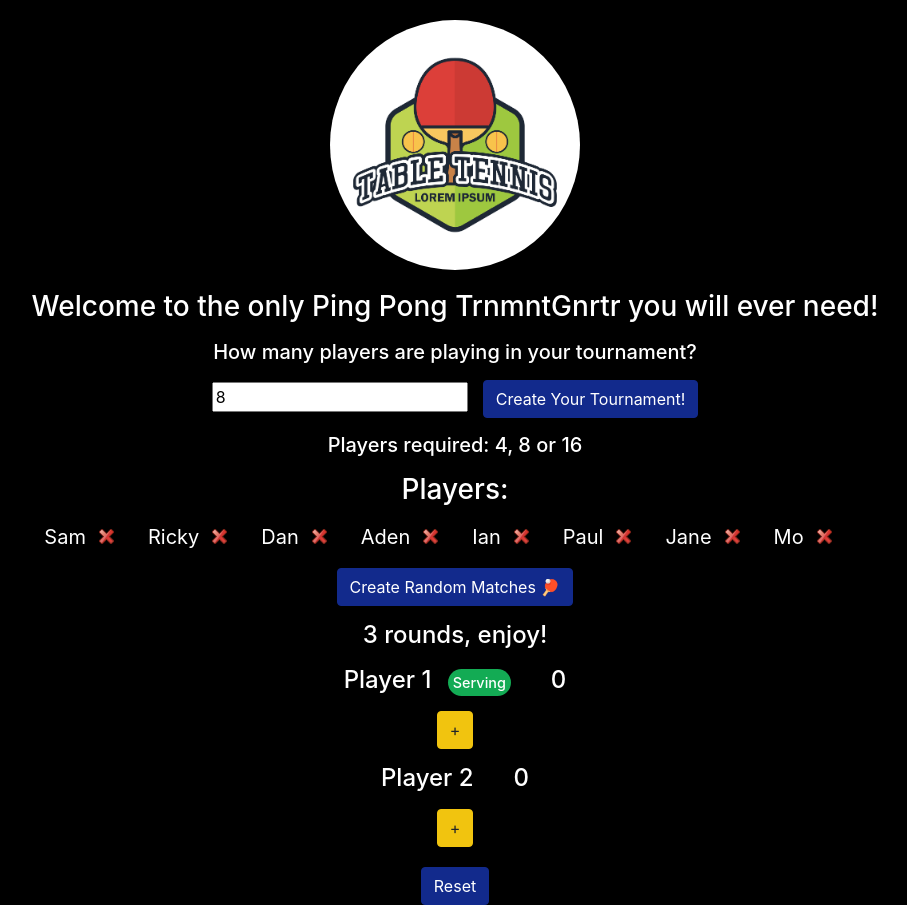
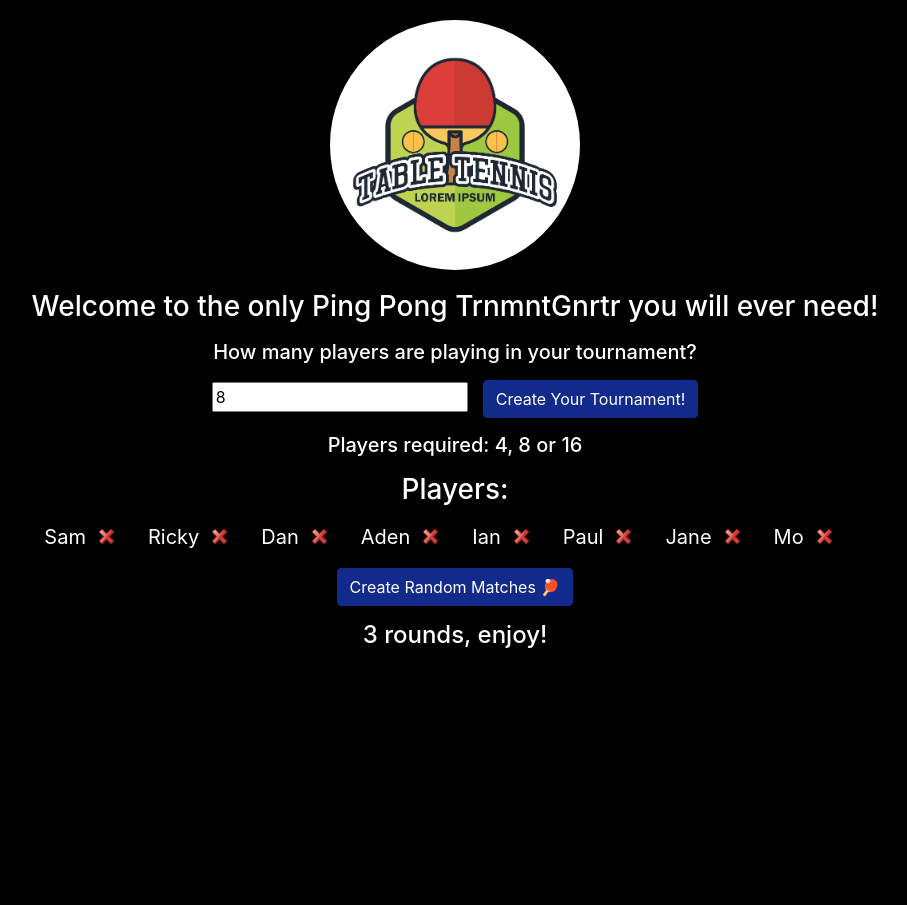
Before and after one commit to sammaggs/ping-pong-app, a React (Create React App) app: page / in a window 1280 px wide. Shown: the whole page, without its empty margins (185-1092 px from the left). After the commit the page ends 800 px from the top, so only its background shows below. Built offline with nearby package versions, Linux system fonts and the light colour scheme.

Commit message:
score keeping showing for all rounds

```diff
--- a/src/Components/FirstRound.js
+++ b/src/Components/FirstRound.js
@@ -101,7 +101,7 @@ class FirstRound extends Component {
             </div>
           );
         })}
-        <ScoreCounter />
+        {pairs.length === 0 || roundFinished ? null : <ScoreCounter/>}
         {roundFinished ? <NextRounds roundNumber={roundNumber + 1} players={winners} /> : null}
         {/* only display next round once this round is finished */}
       </Fragment>
--- a/src/Components/NextRounds.js
+++ b/src/Components/NextRounds.js
@@ -1,5 +1,5 @@
 import React, { Fragment, Component } from "react";
-// import { onLoadMakeFixtures } from '../Utility/Helper';
+import ScoreCounter from './ScoreCounter';
 
 const winnerStyling = {
   backgroundColor: "rgb(191,155,48)"
@@ -95,7 +95,7 @@ class NextRounds extends Component {
             })
           : null}
       {roundFinished && matches.length > 1 ? <NextRounds roundNumber={roundNumber + 1} players={winners} /> : null}
-      {/* {winners.length === 1 ? <h2>{winners[0].player} Wins the Tourney!</h2> : null}  */}
+      {matches.length === 0 || roundFinished ? null : <ScoreCounter/>}
       </Fragment>
     );
   }
```
